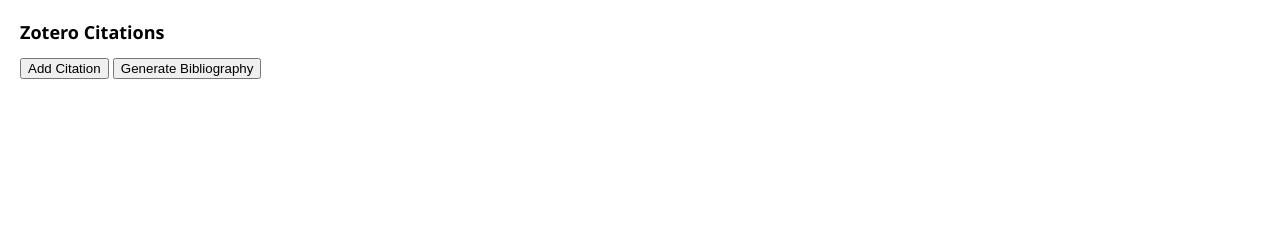
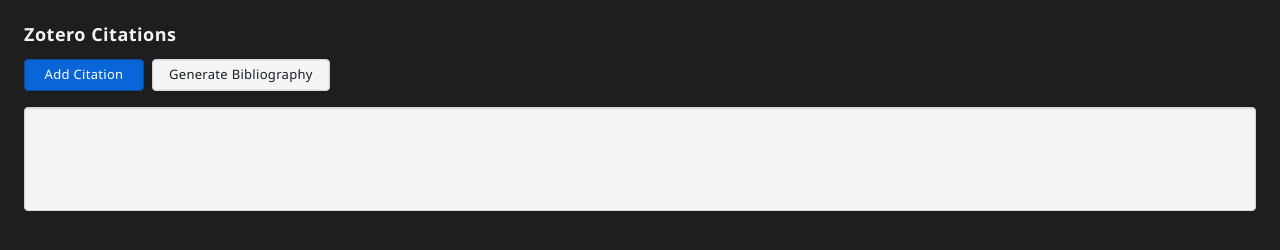
Before and after one commit to elrond298/zotero-ppt-integration, a website: page zotero-addon/src/taskpane/taskpane.html in a window 1280 px wide. Drawn offline with Linux system fonts and the light colour scheme.

Commit message:
Improve html/css theming to render more readably

```diff
--- a/zotero-addon/src/taskpane/taskpane.css
+++ b/zotero-addon/src/taskpane/taskpane.css
@@ -1,50 +1,169 @@
-section.samples {
-    margin-top: 20px;
+/* ------------------------------
+     Dark Theme Variables
+     ------------------------------ */
+:root {
+    --color-bg: #1e1e1e;
+    --color-bg-alt: #252526;
+    --color-border: #3c3c3c;
+    --color-border-strong: #4d4d4d;
+    --color-text: #f3f3f3;
+    --color-text-muted: #b3b3b3;
+    --color-accent: #0078d4; /* Microsoft Fluent accent */
+    --color-accent-hover: #0a86e9;
+    --color-accent-active: #006ab0;
+    --color-danger: #d13438;
+    --color-danger-hover: #e7484d;
+    --radius-sm: 4px;
+    --radius-pill: 999px;
+    --shadow-sm: 0 1px 2px rgba(0,0,0,0.4), 0 0 0 1px rgba(255,255,255,0.02) inset;
+    --shadow-focus: 0 0 0 2px #1e1e1e, 0 0 0 4px var(--color-accent);
+    --transition: 120ms cubic-bezier(.4,0,.2,1);
+    --font-stack: 'Segoe UI', system-ui, -apple-system, BlinkMacSystemFont, Arial, sans-serif;
+    --mono-stack: Consolas, Monaco, 'SFMono-Regular', 'Courier New', monospace;
 }
 
-section.samples .ms-Button, section.setup .ms-Button {
-    display: block;
-    margin-bottom: 5px;
-    margin-left: 20px;
-    min-width: 80px;
+body[data-theme="dark"] {
+    background: var(--color-bg);
+    color: var(--color-text);
+    font-family: var(--font-stack);
+    font-size: 14px;
+    line-height: 1.4;
+    padding: 14px 16px 18px;
+    -webkit-font-smoothing: antialiased;
 }
 
-#output p {
-    margin-bottom: 5px;
-    font-weight: bold;
+h1 {
+    margin: 0 0 10px;
+    font-size: 18px;
+    font-weight: 600;
+    letter-spacing: .5px;
 }
 
-#output ul {
-    list-style-type: none;
-    padding-left: 0;
-    margin-top: 5px;
+.actions {
+    display: flex;
+    margin-bottom: 12px;
+}
+.actions button { margin-right: 8px; }
+.actions button:last-child { margin-right: 0; }
+
+/* Unified neutral theme with automatic light/dark adaptation */
+/* Base design tokens */
+:root {
+    --font-sans: 'Segoe UI', system-ui, -apple-system, BlinkMacSystemFont, Arial, sans-serif;
+    --font-mono: Consolas, Monaco, 'SFMono-Regular', 'Courier New', monospace;
+    --radius-sm: 4px;
+    --radius-full: 999px;
+    --transition: 140ms cubic-bezier(.4,0,.2,1);
+
+    /* Light defaults */
+    --c-bg: #ffffff;
+    --c-bg-alt: #f4f5f6;
+    --c-border: #d0d7de;
+    --c-border-strong: #b2bcc5;
+    --c-text: #1a1f23;
+    --c-text-muted: #59636d;
+    --c-accent: #0a66d6;
+    --c-accent-hover: #095bbf;
+    --c-accent-active: #074c9e;
+    --c-danger: #c62828;
+    --c-danger-hover: #e53935;
+    --shadow-focus: 0 0 0 2px #ffffff, 0 0 0 4px var(--c-accent);
+    --shadow-sm: 0 1px 2px rgba(0,0,0,0.08), 0 0 0 1px rgba(0,0,0,0.05) inset;
 }
 
-#output li {
-    display: flex;
-    align-items: center;
-    margin-bottom: 4px;
-    font-family: Consolas, monaco, monospace;
-    font-size: 14px;
+@media (prefers-color-scheme: dark) {
+    :root {
+        --c-bg: #1e1f22;
+        --c-bg-alt: #26282c;
+        --c-border: #3a3e44;
+        --c-border-strong: #4b5158;
+        --c-text: #e6e8eb;
+        --c-text-muted: #9fa7b0;
+        --c-accent: #3b82f6;
+        --c-accent-hover: #5690ff;
+        --c-accent-active: #2a6cd4;
+        --c-danger: #e25241;
+        --c-danger-hover: #ff6351;
+        --shadow-focus: 0 0 0 2px #1e1f22, 0 0 0 4px var(--c-accent);
+        --shadow-sm: 0 1px 2px rgba(0,0,0,0.6), 0 0 0 1px rgba(255,255,255,0.05) inset;
+    }
 }
 
-.remove-btn {
-    background-color: #f44336; /* Red */
-    color: white;
-    border: none;
-    border-radius: 50%;
-    cursor: pointer;
-    width: 20px;
-    height: 20px;
+body {
+    background: var(--c-bg);
+    color: var(--c-text);
+    font-family: var(--font-sans);
     font-size: 14px;
-    line-height: 20px;
-    text-align: center;
-    margin-right: 8px;
-    padding: 0;
-    font-weight: bold;
-    flex-shrink: 0; /* Prevents the button from shrinking */
+    line-height: 1.4;
+    padding: 14px 16px 18px;
+    -webkit-font-smoothing: antialiased;
 }
 
-.remove-btn:hover {
-    background-color: #d32f2f; /* Darker red */
+h1 { margin: 0 0 12px; font-size: 18px; font-weight: 600; }
+
+.actions { display: flex; margin-bottom: 14px; }
+.actions button { min-width: 120px; margin-right: 8px; }
+.actions button:last-child { margin-right: 0; }
+
+/* Buttons */
+.ms-Button {
+    --btn-bg: var(--c-bg-alt);
+    --btn-bg-hover: #eceff1;
+    --btn-bg-active: #e2e6e9;
+    --btn-text: var(--c-text);
+    --btn-border: var(--c-border);
+    display: inline-block;
+    padding: 8px 16px 9px;
+    font: 500 13px/1 var(--font-sans);
+    letter-spacing: .3px;
+    color: var(--btn-text);
+    background: var(--btn-bg);
+    border: 1px solid var(--btn-border);
+    border-radius: var(--radius-sm);
+    cursor: pointer;
+    -webkit-user-select: none; -ms-user-select: none; user-select: none;
+    transition: background var(--transition), border-color var(--transition), color var(--transition), box-shadow var(--transition), transform var(--transition);
+    box-shadow: var(--shadow-sm);
 }
+
+@media (prefers-color-scheme: dark) {
+    .ms-Button { --btn-bg: var(--c-bg-alt); --btn-bg-hover: #303338; --btn-bg-active: #373b42; }
+}
+
+.ms-Button.primary { --btn-bg: var(--c-accent); --btn-bg-hover: var(--c-accent-hover); --btn-bg-active: var(--c-accent-active); --btn-text: #fff; --btn-border: var(--c-accent-active); color: #fff; }
+
+.ms-Button:hover:not(:disabled) { background: var(--btn-bg-hover); text-decoration: none; }
+.ms-Button:active:not(:disabled) { background: var(--btn-bg-active); transform: translateY(1px); }
+.ms-Button:focus-visible { outline: none; box-shadow: var(--shadow-focus); }
+.ms-Button:disabled { opacity: .55; cursor: not-allowed; }
+
+/* Output area */
+#output {
+    background: var(--c-bg-alt);
+    border: 1px solid var(--c-border);
+    border-radius: var(--radius-sm);
+    padding: 12px 14px 10px;
+    min-height: 80px;
+    max-height: 360px;
+    overflow-y: auto;
+    box-shadow: inset 0 1px 2px rgba(0,0,0,0.12);
+}
+
+#output p { margin: 0 0 8px; font-weight: 600; font-size: 12px; text-transform: uppercase; letter-spacing: .7px; color: var(--c-text-muted); }
+
+#output ul { list-style: none; margin: 0; padding: 0; }
+#output ul li { margin-top: 6px; }
+#output ul li:first-child { margin-top: 0; }
+#output li { background: var(--c-bg); border: 1px solid var(--c-border); border-radius: var(--radius-sm); padding: 6px 10px 6px 8px; font-family: var(--font-mono); font-size: 13px; line-height: 1.3; }
+@media (prefers-color-scheme: dark) { #output li { background: #2e3135; } }
+#output li:hover { border-color: var(--c-border-strong); }
+#output li:focus-within { border-color: var(--c-accent); box-shadow: 0 0 0 1px var(--c-accent); }
+
+/* Remove button */
+.remove-btn { background: var(--c-danger); color:#fff; border:none; border-radius: var(--radius-full); width:22px; height:22px; font-size:14px; font-weight:600; line-height:22px; cursor:pointer; display:inline-block; transition: background var(--transition), transform var(--transition); }
+.remove-btn:hover { background: var(--c-danger-hover); transform: translateY(-1px); }
+.remove-btn:active { transform: translateY(0); }
+.remove-btn:focus-visible { outline:none; box-shadow: 0 0 0 2px var(--c-bg), 0 0 0 4px var(--c-danger); }
+
+/* High contrast adjustments */
+@media (forced-colors: active) { .ms-Button, .remove-btn { -ms-high-contrast-adjust:none; } }
--- a/zotero-addon/src/taskpane/taskpane.html
+++ b/zotero-addon/src/taskpane/taskpane.html
@@ -14,15 +14,16 @@
 			#output { margin-top: 16px; }
 		</style>
 	</head>
-	<body>
+		<body data-theme="dark">
 			<h1>Zotero Citations</h1>
-		<button id="add-citation" class="ms-Button">
+			<div class="actions">
+				<button id="add-citation" class="ms-Button primary">
 					<span class="ms-Button-label">Add Citation</span>
 				</button>
 				<button id="generate-bibliography" class="ms-Button">
 					<span class="ms-Button-label">Generate Bibliography</span>
 				</button>
-		<!-- Changed from <pre> to <div> to hold interactive list -->
-		<div id="output"></div>
+			</div>
+			<div id="output" aria-live="polite"></div>
 	</body>
 </html>
```
Lines whose indentation alone changed are shown as unchanged.
